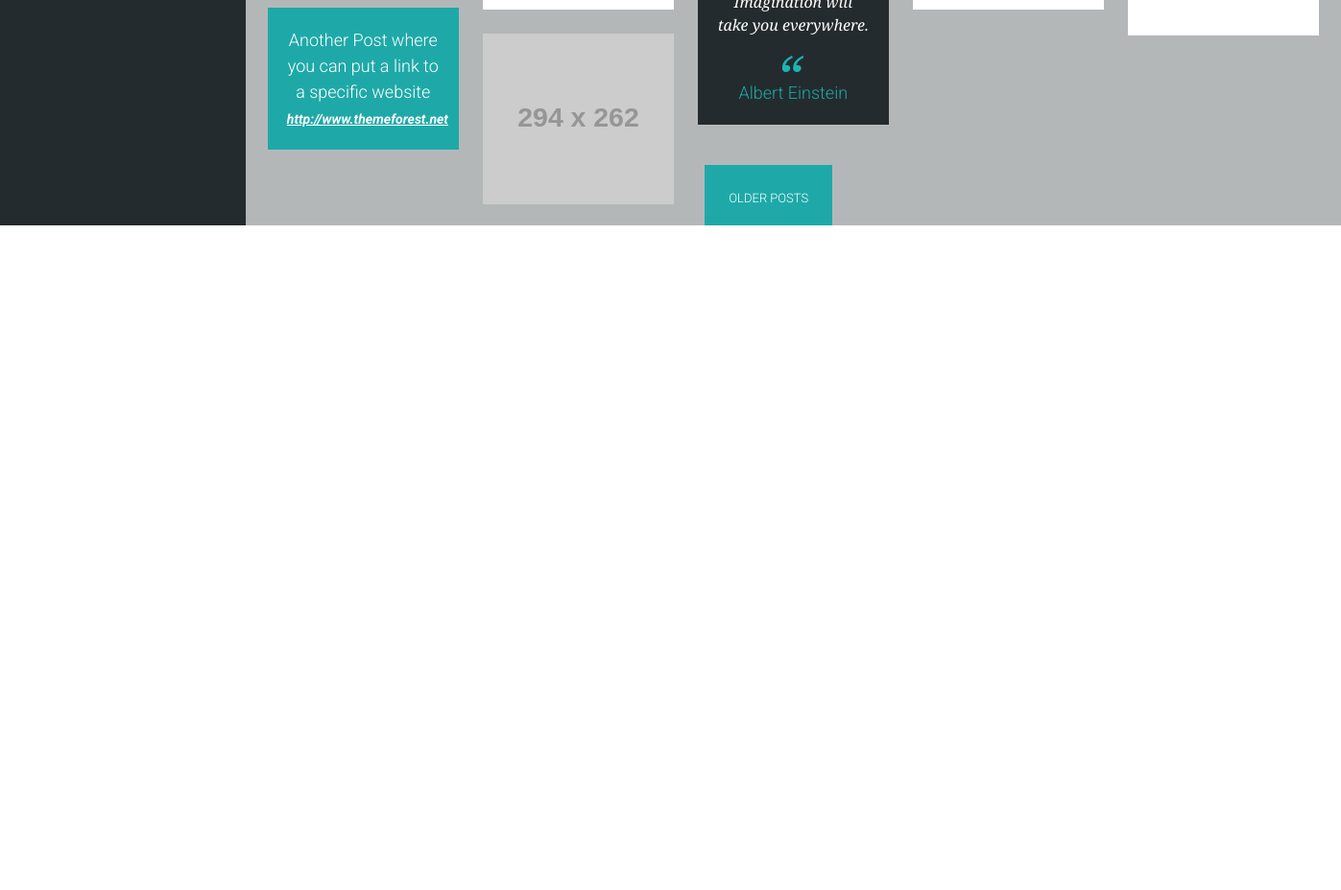
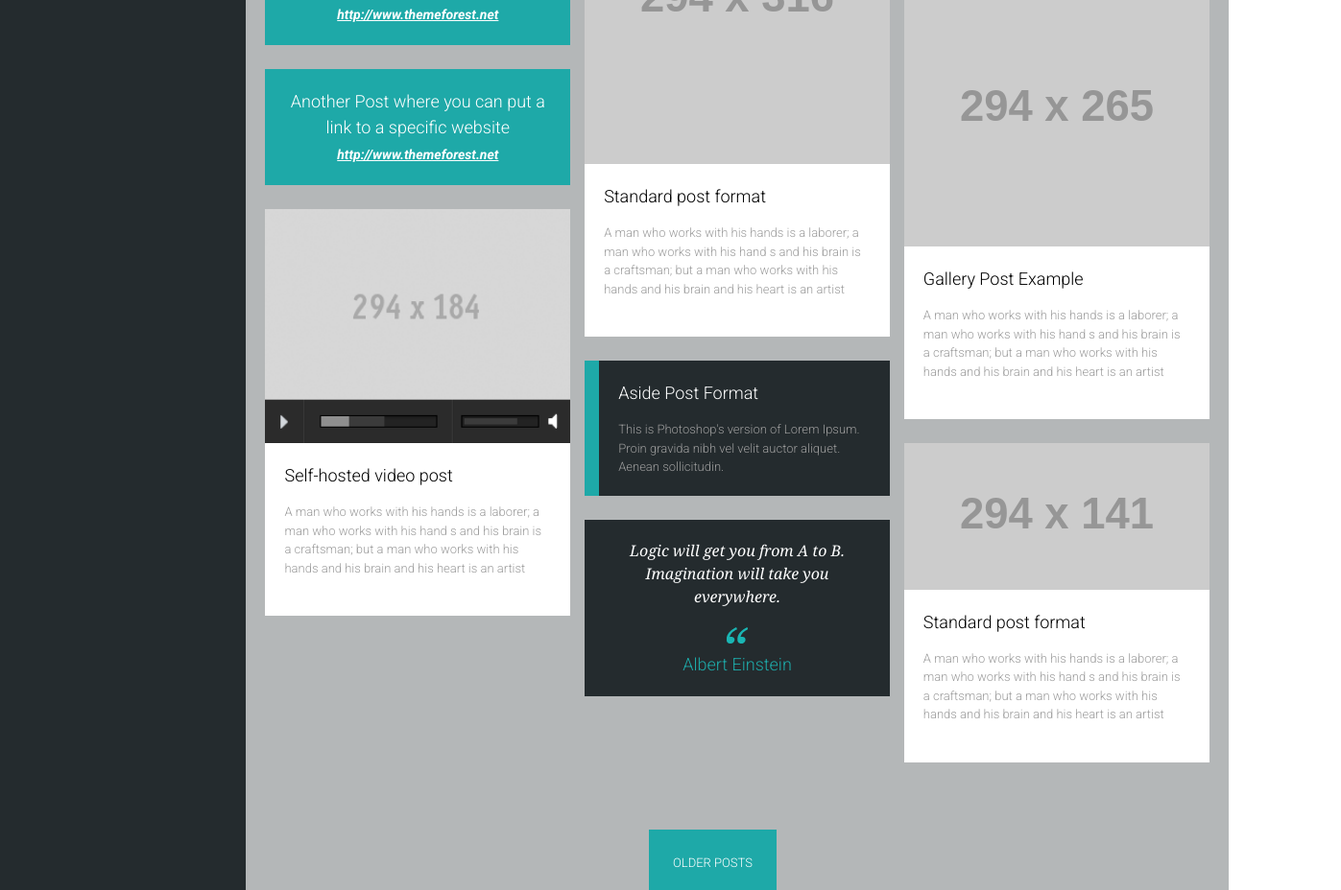
Before and after one commit to hsrtech/practical-css-layouts, a plain HTML site: page layout_01/index.html in a window 1280 px wide. Shown: the part 856-1784 px from the top of the page at 96% size, 1397 px wide, since content can reach past the window. Before the commit the page ends 1091 px from the top, so only its background shows below. Drawn offline with Linux system fonts and the light colour scheme; placeholder pictures from the web are drawn by us.

Commit message:
Responsive css

```diff
--- a/layout_01/index.html
+++ b/layout_01/index.html
@@ -118,7 +118,8 @@
 					<p>A man who works with his hands is a laborer; a man who works with his hand s and his brain is a craftsman; but a man who works with his hands and his brain and his heart is an artist</p>
 				</div>
 			</div>
-			<a href="#" class="post-btn">Older Posts</a>
+			<div class="btn-outer"><a href="#" class="post-btn">Older Posts</a></div>
+
 		</article>
 	</div>
 </body>
--- a/layout_01/scss/partials/_blog.scss
+++ b/layout_01/scss/partials/_blog.scss
@@ -73,6 +73,12 @@
 	}
 }
 
+.btn-outer {
+	margin-top: 50px;
+	display: block;
+    height: 63px;
+}
+
 .post-btn {
 	background-color: $hover-blue;
 	color: $white;
@@ -84,7 +90,6 @@
 	position: absolute;
 	bottom: 0px;
 	left: calc(50% - 92px);
-	margin-top: 50px;
 	height: 63px;
 	box-sizing: border-box;
 
--- /dev/null
+++ b/layout_01/scss/partials/_breakpoints.scss
@@ -0,0 +1,18 @@
+// Max
+
+	$xxxl: 		unquote("max-width: 1690px");
+	$xxl: 		unquote("max-width: 1280px");
+	$xl: 		unquote("max-width: 980px");
+	$lg: 		unquote("max-width: 736px");
+	$md: 		unquote("max-width: 480px");
+	$sm: 		unquote("max-width: 320px");
+
+
+// Mins
+
+	$from_xxxl:	unquote("min-width: 1690px");
+	$from_xxl: 	unquote("min-width: 1280px");
+	$from_xl:	unquote("min-width: 980px");
+	$from_lg: 	unquote("min-width: 736px");
+	$from_md: 	unquote("min-width: 480px");
+	$from_sm: 	unquote("min-width: 320px");
--- a/layout_01/scss/partials/_media-queries.scss
+++ b/layout_01/scss/partials/_media-queries.scss
@@ -1,10 +1,9 @@
 /* Stack the layout on small devices/viewports. */
 
-@media all and (max-width: 575px) {
-  body {
+@media all and (max-width: 736px) {
+  #wrapper {
     grid-template-areas:
-      "article"
-      "nav";
+      "aside" "article";
     grid-template-columns: 1fr;
  }
 }
--- a/layout_01/scss/partials/_structure.scss
+++ b/layout_01/scss/partials/_structure.scss
@@ -16,6 +16,21 @@
 	column-gap: 25px;
 	padding: 2%;
 
+	@media ($xxl) {
+		column-count: 3;
+		column-gap: 15px;
+	}
+
+	@media ($xl) {
+		column-count: 2;
+		column-gap: 15px;
+	}
+
+	@media ($md) {
+		column-count: 1;
+		column-gap: 10px;
+	}
+
 }
 
 .box {
@@ -33,5 +48,6 @@
 	img {
 		float: left;
 		display: block;
+		width: 100%;
 	}
   }
--- a/layout_01/scss/style.scss
+++ b/layout_01/scss/style.scss
@@ -1,6 +1,7 @@
 @import 'partials/_mixins.scss';
 @import 'partials/_variables.scss';
 @import 'partials/_font-awesome.scss';
+@import 'partials/_breakpoints.scss';
 
 @import 'partials/_default.scss';
 @import 'partials/_structure.scss';
```
Also changed, not shown: layout_01/css/style.css, 1 other file.
